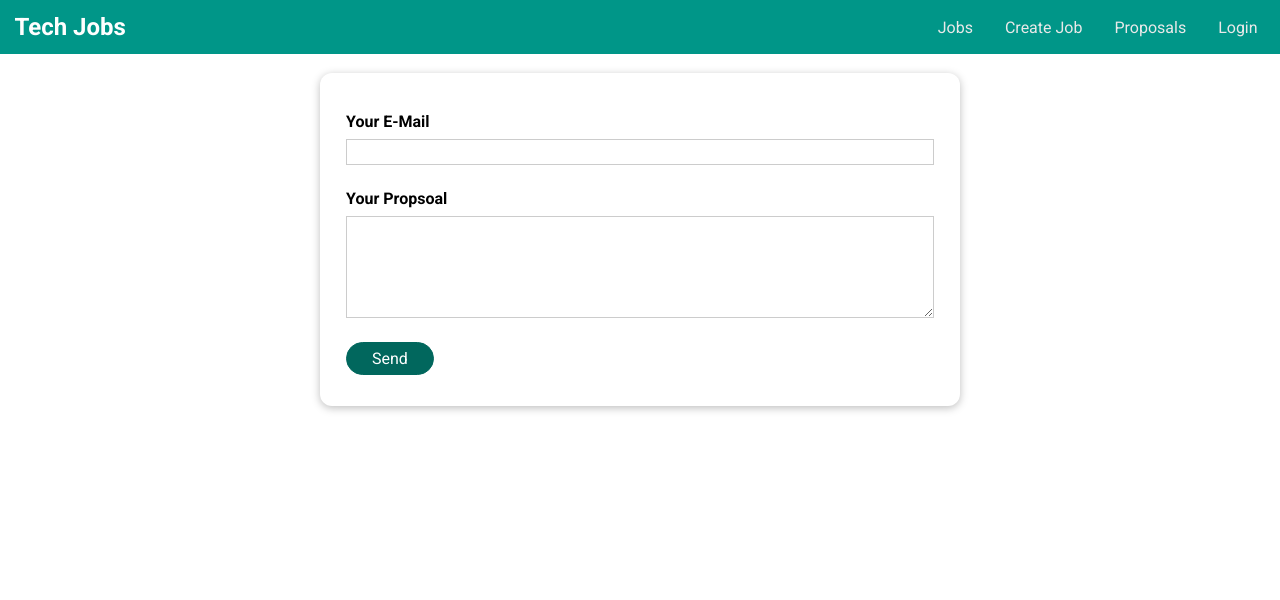
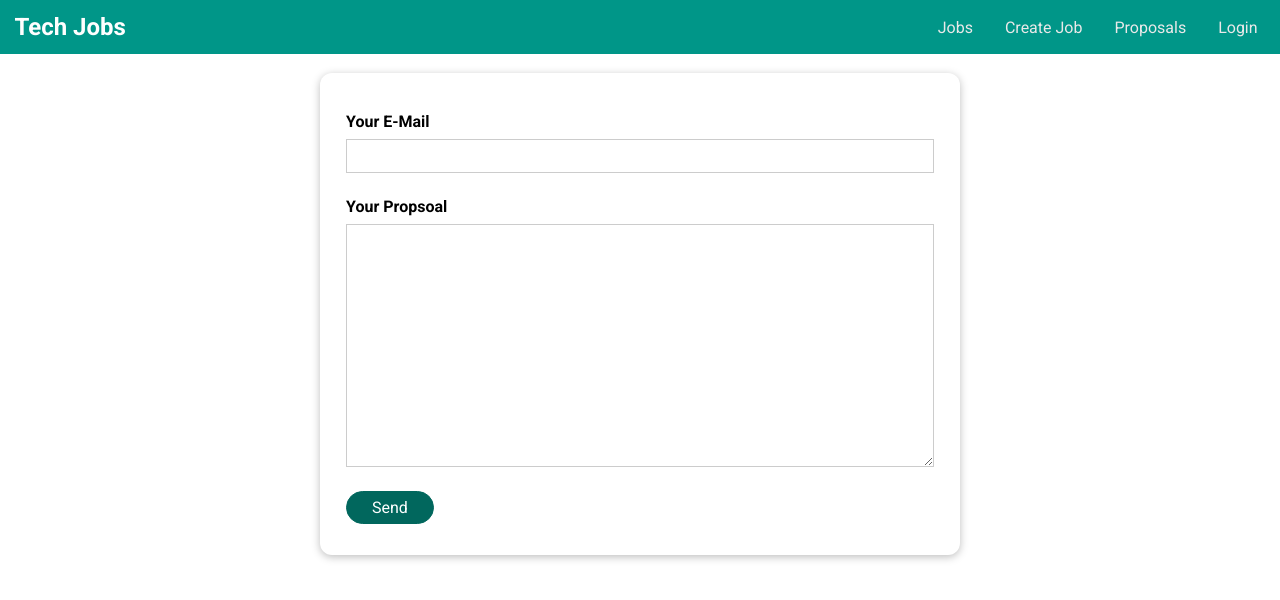
Before and after one commit to mohamedtarek02/tech-jobs, a Vue app: page /contact/1 in a window 1280 px wide. Shown: the top 600 px of the page. Built offline with nearby package versions, Linux system fonts and the light colour scheme.

Commit message:
fix an issue

```diff
--- a/package.json
+++ b/package.json
@@ -5,11 +5,14 @@
   "scripts": {
     "serve": "vue-cli-service serve",
     "build": "vue-cli-service build",
-    "lint": "vue-cli-service lint"
+    "lint": "vue-cli-service lint",
+    "start": "node server.js"
   },
   "dependencies": {
     "axios": "^0.27.2",
     "core-js": "^3.6.5",
+    "express": "^4.18.1",
+    "serve-static": "^1.15.0",
     "vue": "^3.0.0",
     "vue-axios": "^3.4.1",
     "vue-router": "^4.0.0-0",
--- a/src/components/proposals/RequestItem.vue
+++ b/src/components/proposals/RequestItem.vue
@@ -4,7 +4,7 @@
       <div class="from">
         <strong>From:</strong><a :href="emailLink" class="email">{{ email }}</a>
       </div>
-      <p style="white-space: pre-line">{{ message }}</p>
+      <p style="white-space: pre-line" class="message">{{ message }}</p>
     </li>
   </div>
 </template>
@@ -51,4 +51,7 @@ a:active {
 p {
   margin: 0.5rem 0 0 0;
 }
+.message {
+  color: #343434;
+}
 </style>
--- a/src/pages/proposals/ContactClient.vue
+++ b/src/pages/proposals/ContactClient.vue
@@ -8,7 +8,7 @@
         </div>
         <div class="form-control">
           <label for="message">Your Propsoal</label>
-          <textarea rows="5" id="message" v-model.trim="message"></textarea>
+          <textarea rows="12" id="message" v-model.trim="message"></textarea>
         </div>
         <p class="errors" v-if="!formIsValid">
           Please enter a valid email and non-empty message.
@@ -82,7 +82,7 @@ textarea {
   width: 100%;
   font: inherit;
   border: 1px solid #ccc;
-  padding: 0.15rem;
+  padding: 0.4rem;
 }
 
 input:focus,
```
Also changed, not shown: server.js (added, +12 -0 lines), 9 other files (tests, documents, lock files or other folders).
